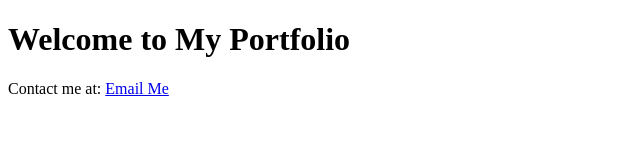
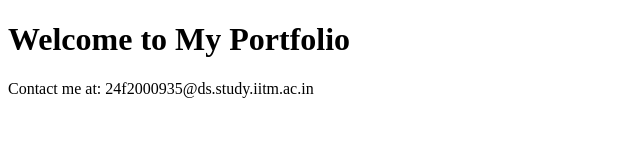
Before and after one commit to AkashVinoo/repository-1, a plain HTML site: page index.html in a window 1280 px wide. Shown: the whole page, without its empty margins (0-640 px from the left). Drawn offline with Linux system fonts and the light colour scheme.

Commit message:
Update index.html

```diff
--- a/index.html
+++ b/index.html
@@ -7,6 +7,6 @@
 </head>
 <body>
     <h1>Welcome to My Portfolio</h1>
-    <p>Contact me at: <script>document.write('<a href="mailto:' + '24f2000935' + '@' + 'ds.study.iitm.ac.in' + '">Email Me</a>');</script></p>
+    <p>Contact me at: <!--email_off-->24f2000935@ds.study.iitm.ac.in<!--/email_off--></p>
 </body>
 </html>
```
